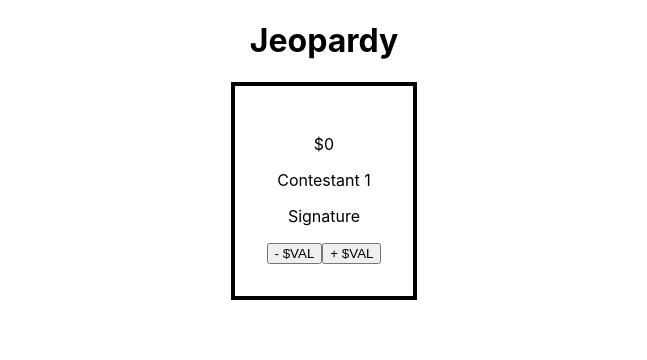
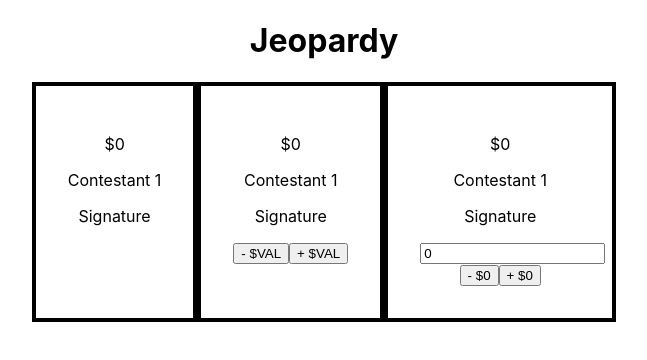
Before and after one commit to jewellscott/react-jeopardy, a React (Create React App) app: page / in a window 1280 px wide. Shown: the top 360 px of the page, without its empty margins (316-963 px from the left). Built offline with nearby package versions, Linux system fonts and the light colour scheme.

Commit message:
Add Score cards

```diff
--- a/src/App.js
+++ b/src/App.js
@@ -7,6 +7,13 @@
   const [ oneScore, setOneScore ] = useState(0);
   const [ twoScore, setTwoScore ] = useState(0);
   const [ threeScore, setThreeScore ] = useState(0);
+
+  const [ wager, setWager ] = useState(0);
+
+  const handleSubmit = (e) => {
+    e.preventDefault();
+  }
+
 
   return (
     <div className="App">
@@ -21,8 +28,28 @@
             <p className="score">${oneScore}</p>
             <p>Contestant 1</p>
             <p>Signature</p>
+          </div>
+          <div className="score-card score-inc">
+            <p className="score">${oneScore}</p>
+            <p>Contestant 1</p>
+            <p>Signature</p>
             <button onClick={() => setOneScore(oneScore - 200)}>- $VAL</button>
             <button onClick={() => setOneScore(oneScore + 200)}>+ $VAL</button>
+          </div>
+          <div className="score-card score-wager">
+            <p className="score">${oneScore}</p>
+            <p>Contestant 1</p>
+            <p>Signature</p>
+            <form onSubmit={handleSubmit}>
+              <input
+              type="number"
+              value={wager}
+              onInput={(e) => setWager(e.target.value)}
+              >
+              </input>
+              <button type="submit" onClick={(e) => setOneScore(oneScore - parseInt(wager))}>- ${wager}</button>
+              <button type ="submit" onClick={(e) => setOneScore(oneScore + parseInt(wager))}>+ ${wager}</button>
+            </form>
           </div>
         </div>
       </main>
```
